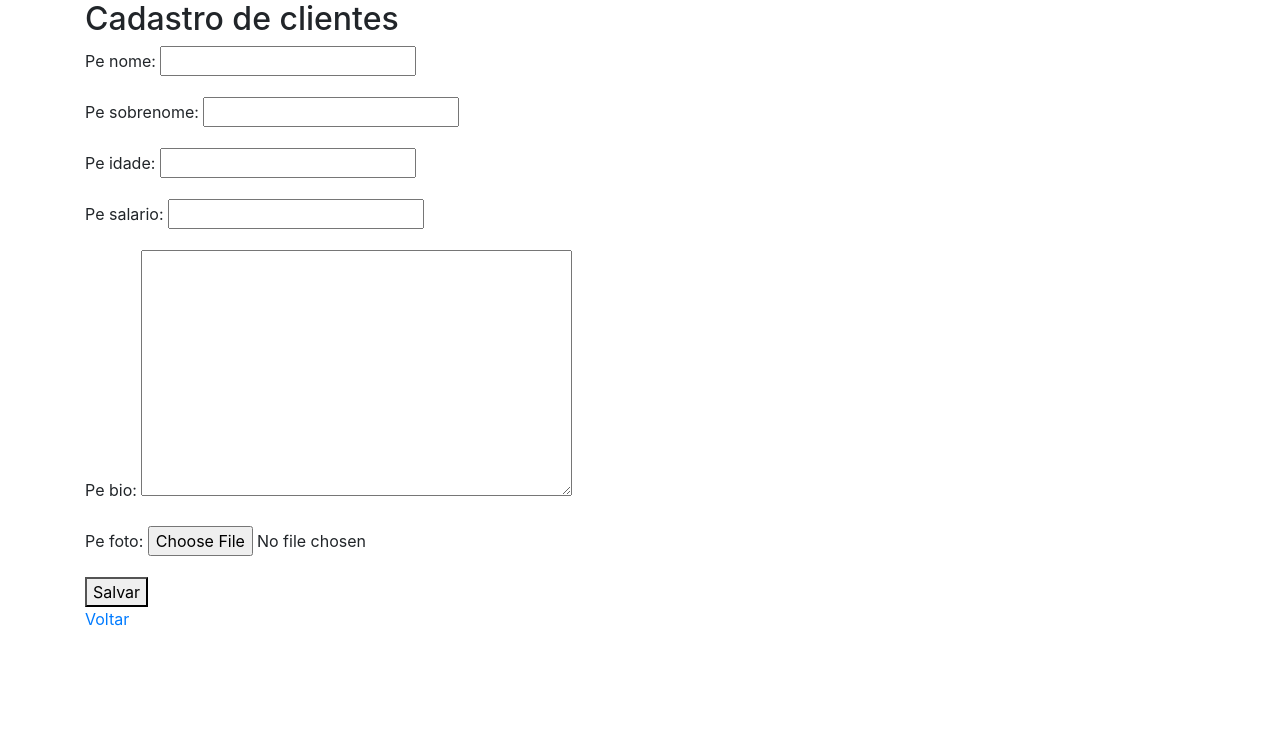
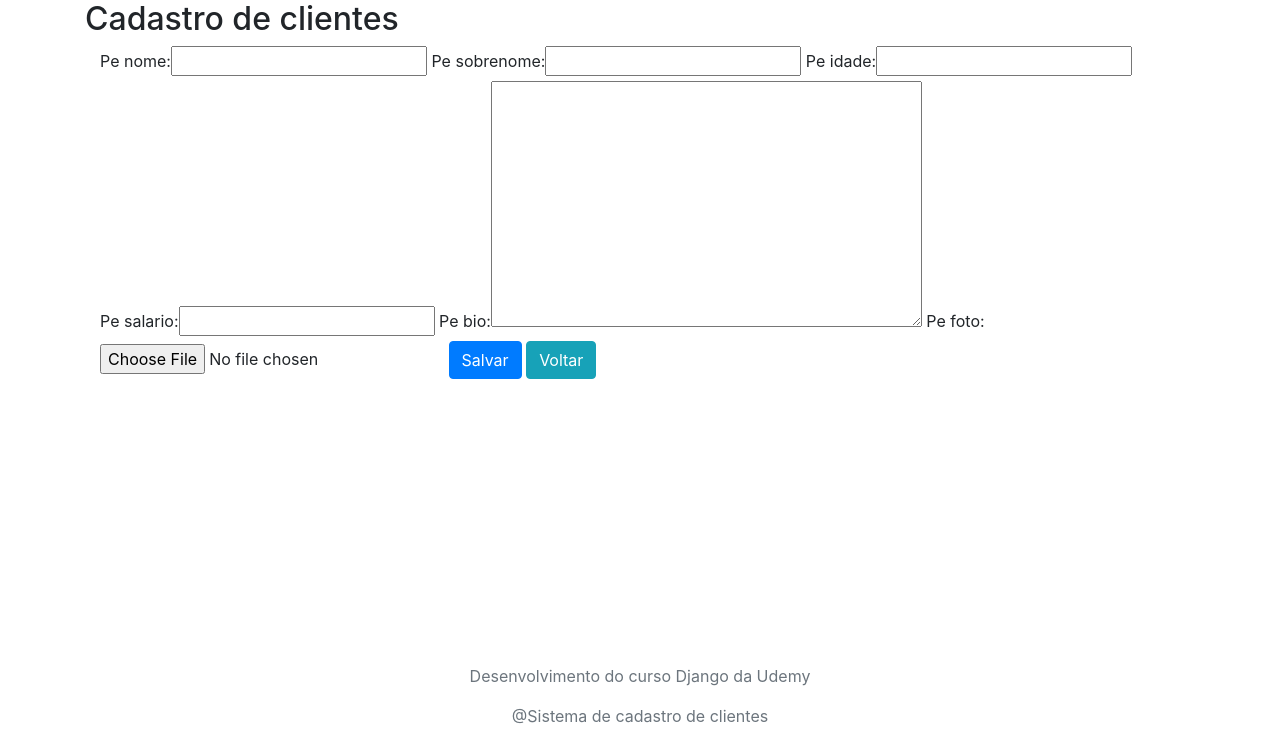
Before and after one commit to dte005/projetoFinalUdemy, a Django app: page /clientes/novo/ in a window 1280 px wide. Shown: the part 56-800 px from the top of the page. Run offline with Django 3.2, Linux system fonts and the light colour scheme; the visitor is signed in with stand-in values (Sample User, id 1); some libraries are stand-ins or nearby versions.

Commit message:
"personalizacao site" Signed-off-by: dte005 <danieldts2013@gmail.com>

```diff
--- /dev/null
+++ b/assets/css/footer.css
@@ -0,0 +1,9 @@
+.footer {
+  position: fixed;
+  left: 0;
+  bottom: 0;
+  width: 100%;
+  background-color: white;
+  color: white;
+  text-align: center;
+}
--- a/clientes/templates/listar_pessoa.html
+++ b/clientes/templates/listar_pessoa.html
@@ -9,6 +9,8 @@
     <meta name="description" content="">
     <meta name="author" content="">
     <link href="{% static 'offcanvas/offcanvas.css'%}" rel="stylesheet">
+    <link rel="stylesheet" href="https://maxcdn.bootstrapcdn.com/font-awesome/4.7.0/css/font-awesome.min.css">
+    <link href="{% static 'css/footer.css'%}" rel="stylesheet">
   </head>
   <body>
 
@@ -48,7 +50,7 @@
             <img data-src="holder.js/32x32?theme=thumb&bg=007bff&fg=007bff&size=1" alt="" class="mr-2 rounded">
             <p class="media-body pb-3 mb-0 small lh-125 border-bottom border-gray">
               <strong class="d-block text-gray-dark"><a href="{% url 'detalhar_cliente' pessoa.id %}">{{pessoa.pe_nome}}</a></strong>
-              <a href="{% url 'deletar_cliente' pessoa.id %}">Deletar</a>
+              <a href="{% url 'deletar_cliente' pessoa.id %}"><i class="fa fa-trash" aria-hidden="true"></i></a>
             </p>
           </div>
         {%endfor%}
@@ -56,7 +58,18 @@
       {%endblock%}
     </main>
 
-
+    {%block footer%}
+      <footer class="footer">
+        <div class="container">
+          <span class="text-muted">
+            <p>
+              Desenvolvimento do curso Django da Udemy
+            </p>
+            <p>@Sistema de cadastro de clientes</p>
+          </span>
+        </div>
+      </footer>
+    {%endblock%}
 
     <!-- Bootstrap core JavaScript
     ================================================== -->
--- a/clientes/templates/pessoa_formulario.html
+++ b/clientes/templates/pessoa_formulario.html
@@ -1,13 +1,14 @@
 {% extends 'listar_pessoa.html' %}
+{% load bootstrap %}
 {%block conteudo%}
   <h2>Cadastro de clientes</h2>
-  <div class="">
+  <div class="container">
     <form method="POST" enctype="multipart/form-data">
       {%csrf_token%}
-      {{form.as_p}}
-      <button type="submit">Salvar</button>
+      {{form|bootstrap}}
+      <button class="btn btn-primary" type="submit">Salvar</button>
+      <a class="btn btn-info" href="/clientes/lista/">Voltar</a>
     </form>
-    <a href="/clientes/lista/">Voltar</a>
   </div>
 
 {%endblock%}
--- a/projetoFinalUdemy/settings.py
+++ b/projetoFinalUdemy/settings.py
@@ -26,7 +26,7 @@ SECRET_KEY = config('SECRET_KEY')
 # SECURITY WARNING: don't run with debug turned on in production!
 DEBUG = config('DEBUG', default=False, cast=bool)
 
-ALLOWED_HOSTS = ['pjf-gestao-clientes-udemy.herokuapp.com']
+ALLOWED_HOSTS = ['pjf-gestao-clientes-udemy.herokuapp.com', '127.0.0.1']
 
 
 # Application definition
@@ -40,6 +40,7 @@ INSTALLED_APPS = [
     'django.contrib.staticfiles',
     'clientes',
     'home',
+    'bootstrapform',
 ]
 
 MIDDLEWARE = [
```
Also changed, not shown: clientes/templates/deletar_pessoa.html (+6 -5 lines), home/templates/home.html (+49 -8 lines), templates/registration/login.html (+15 -13 lines).
